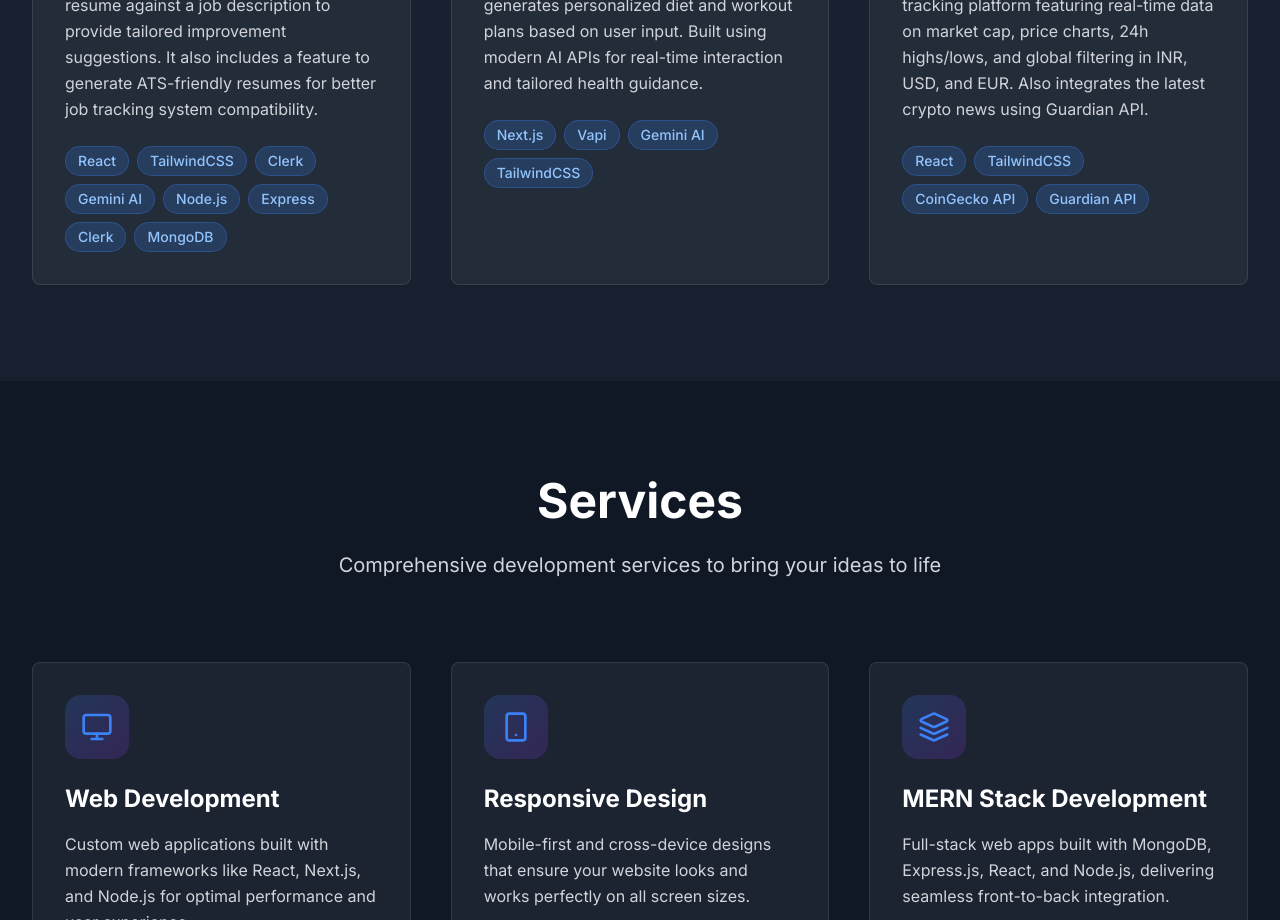
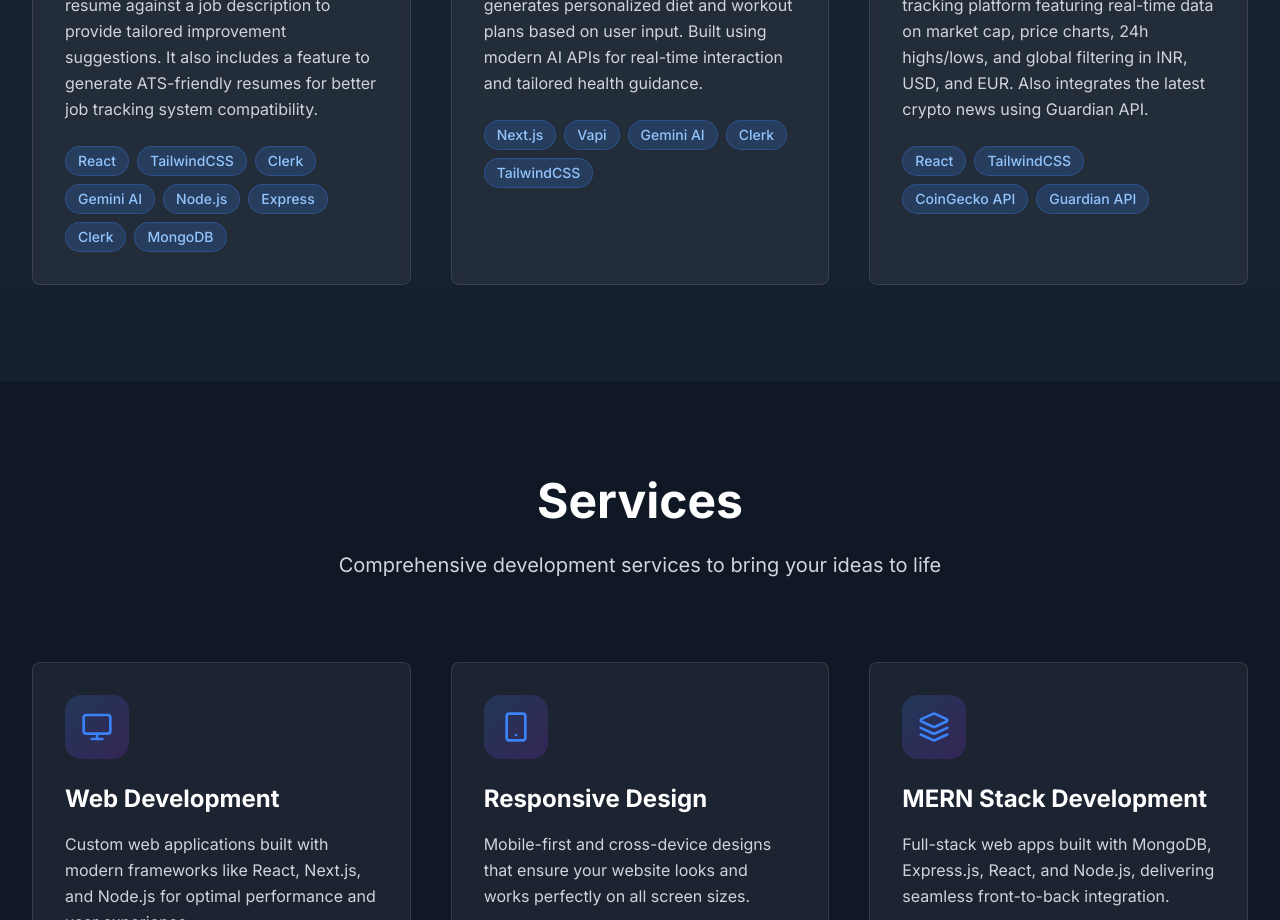
Before and after one commit to vikasyadavvvv/VikasYadav, a Next.js app in the folder Downloads/developer-portfolio/: page / in a window 1280 px wide. Shown: the part 3020-3940 px from the top of the page. Built offline with nearby package versions, Linux system fonts and the light colour scheme.

Commit message:
Project Update

```diff
--- a/Downloads/developer-portfolio/app/page.tsx
+++ b/Downloads/developer-portfolio/app/page.tsx
@@ -50,7 +50,7 @@ export default function Portfolio() {
   title: "IronMentor - Fitness AI",
   description:
     "A conversational AI fitness coach that generates personalized diet and workout plans based on user input. Built using modern AI APIs for real-time interaction and tailored health guidance.",
-  tech: ["Next.js", "Vapi", "Gemini AI", "TailwindCSS"],
+  tech: ["Next.js", "Vapi", "Gemini AI","Clerk", "TailwindCSS"],
   image: "/project2.png", // Replace with your actual image path
   liveUrl: "https://iron-mentor.vercel.app/", // Replace with the deployed app link
 }
```
